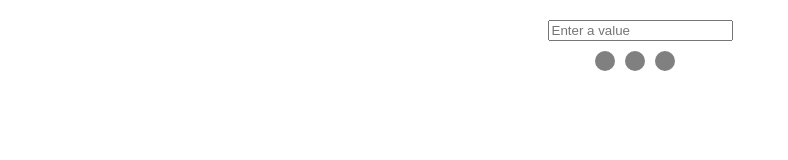
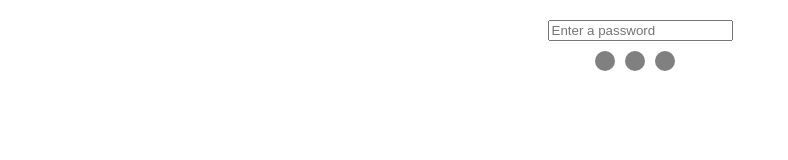
Before and after one commit to xmdn/TestTask, an Angular app: page / in a window 1280 px wide. Shown: the top 160 px of the page, without its empty margins (0-788 px from the left). Built offline with nearby package versions, Linux system fonts and the light colour scheme.

Commit message:
Little adjustments

```diff
--- a/src/app/app.component.html
+++ b/src/app/app.component.html
@@ -47,7 +47,7 @@
 
 <div>
   <div class="main">
-    <input type="text" [(ngModel)]="inputValue" (input)="handleInputChange()" placeholder="Enter a value" />
+    <input type="text" [(ngModel)]="inputValue" (input)="handleInputChange()" placeholder="Enter a password" />
     <div class="container">
       <div class="indicator" [ngStyle]="{ 'background-color': firstColor }"></div>
       <div class="indicator" [ngStyle]="{ 'background-color': secondColor }"></div>
```
